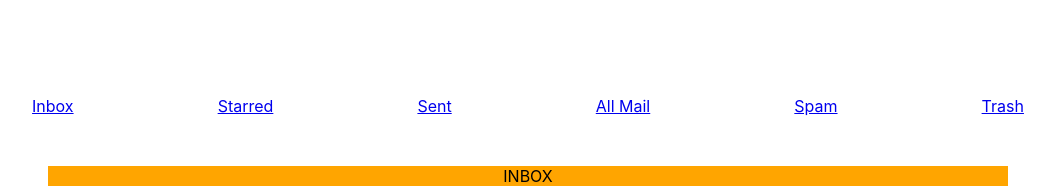
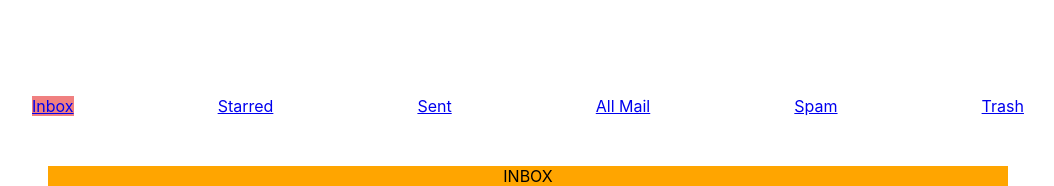
Before and after one commit to milosrancic/reactjs-gmail-clone, a React (Create React App) app: page /inbox in a window 1280 px wide. Shown: the top 186 px of the page, without its empty margins (112-1166 px from the left). Built offline with nearby package versions, Linux system fonts and the light colour scheme.

Commit message:
NavLink instead of Link and added active class for it

```diff
--- a/src/components/Layout.js
+++ b/src/components/Layout.js
@@ -1,7 +1,7 @@
 import React from "react";
 import "./Layout.scss";
 
-import { Switch, Route, Link } from "react-router-dom";
+import { Switch, Route, NavLink } from "react-router-dom";
 
 // hoc
 // import Hoc from "./Hoc";
@@ -20,12 +20,12 @@ const Layout = (props) => {
   return (
     <>
       <div className="Layout">
-        <Link to="/inbox">Inbox</Link>
-        <Link to="/starred">Starred</Link>
-        <Link to="/sent">Sent</Link>
-        <Link to="/allmail">All Mail</Link>
-        <Link to="/spam">Spam</Link>
-        <Link to="/trash">Trash</Link>
+        <NavLink to="/inbox">Inbox</NavLink>
+        <NavLink to="/starred">Starred</NavLink>
+        <NavLink to="/sent">Sent</NavLink>
+        <NavLink to="/allmail">All Mail</NavLink>
+        <NavLink to="/spam">Spam</NavLink>
+        <NavLink to="/trash">Trash</NavLink>
       </div>
 
       {/* component={Inbox}  */}
--- a/src/components/Layout.scss
+++ b/src/components/Layout.scss
@@ -2,3 +2,7 @@
   display: flex;
   justify-content: space-evenly;
 }
+
+.Layout .active {
+  background: lightcoral;
+}
```
